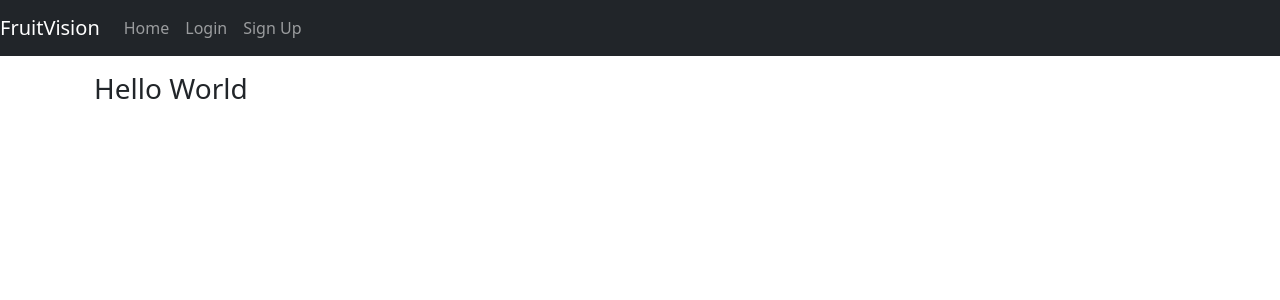
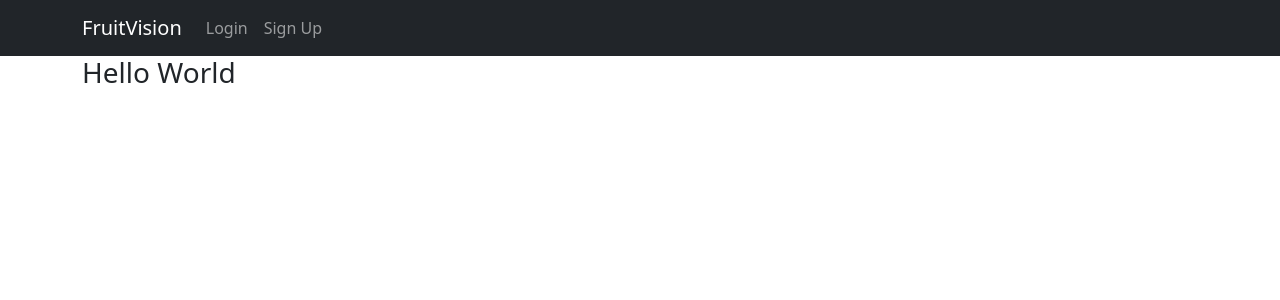
Before and after one commit to rdeepak2002/FruitMonitorWebApp, a React (Create React App) app: page / in a window 1280 px wide. Shown: the top 300 px of the page. Built offline with nearby package versions, Linux system fonts and the light colour scheme.

Commit message:
galaxy brain

```diff
--- a/src/App.js
+++ b/src/App.js
@@ -1,5 +1,5 @@
 import React, { Component } from "react";
-import { Switch, Route, Link } from "react-router-dom";
+import { BrowserRouter as Router, Switch, Route, NavLink, Redirect } from "react-router-dom";
 import "bootstrap/dist/css/bootstrap.min.css";
 import "./App.css";
 
@@ -12,7 +12,7 @@ import Profile from "./components/profile.component";
 import BoardUser from "./components/board-user.component";
 import Device from "./components/device.component";
 
-import { Container, Navbar, Nav } from 'react-bootstrap';
+import { Navbar, Nav } from 'react-bootstrap';
 
 class App extends Component {
   constructor(props) {
@@ -20,7 +20,8 @@ class App extends Component {
     this.logOut = this.logOut.bind(this);
 
     this.state = {
-      currentUser: undefined
+      currentUser: undefined,
+      goToRoot: false
     };
   }
 
@@ -36,67 +37,53 @@ class App extends Component {
 
   logOut() {
     AuthService.logout();
+    this.setState({goToRoot: true});
+    window.location.reload();
   }
 
   render() {
     const { currentUser } = this.state;
 
     return (
+        <Router>
+        {this.state.goToRoot && (
+            <Redirect to="/"></Redirect>
+        )}
+
         <div>
-        <nav className="navbar navbar-expand navbar-dark bg-dark">
-          <Link to={"/"} className="navbar-brand">
-            FruitVision
-          </Link>
-          <div className="navbar-nav mr-auto">
+            <Navbar bg="dark" expand="lg" variant="dark" sticky="top">
+                <div className="container">
+                    <Navbar.Brand href="/">FruitVision</Navbar.Brand>
+                    <Navbar.Toggle aria-controls="basic-navbar-nav" />
 
-            {!currentUser && (
-                <li className="nav-item">
-                    <Link to={"/home"} className="nav-link">
-                        Home
-                    </Link>
-                </li>
+                    <Navbar.Collapse id="basic-navbar-nav">
+                        <Nav className="mr-auto">
+                            {currentUser && (
+                                <NavLink to={"/user"} className="nav-link" activeClassName="active">Devices</NavLink>
+                            )}
+                        </Nav>
+                        <Nav>
+                            {currentUser && (
+                                <NavLink to={"/profile"} className="nav-link" activeClassName="active">My Account</NavLink>
                             )}
 
                             {currentUser && (
-              <li className="nav-item">
-                <Link to={"/user"} className="nav-link">
-                  Devices
-                </Link>
-              </li>
+                                <NavLink to={"/login"} className="nav-link" activeClassName="active" onClick={this.logOut}>Log Out</NavLink>
                             )}
+
+                            {!currentUser && (
+                                <NavLink to={"/login"} className="nav-link" activeClassName="active">Login</NavLink>
+                            )}
+
+                            {!currentUser && (
+                                <NavLink to={"/register"} className="nav-link" activeClassName="active">Sign Up</NavLink>
+                            )}
+                        </Nav>
+                    </Navbar.Collapse>
                 </div>
+            </Navbar>
 
-          {currentUser ? (
-            <div className="navbar-nav ml-auto">
-              <li className="nav-item">
-                <Link to={"/profile"} className="nav-link">
-                  Profile
-                </Link>
-              </li>
-              <li className="nav-item">
-                <a href="/login" className="nav-link" onClick={this.logOut}>
-                  Log Out
-                </a>
-              </li>
-            </div>
-          ) : (
-            <div className="navbar-nav ml-auto">
-              <li className="nav-item">
-                <Link to={"/login"} className="nav-link">
-                  Login
-                </Link>
-              </li>
-
-              <li className="nav-item">
-                <Link to={"/register"} className="nav-link">
-                  Sign Up
-                </Link>
-              </li>
-            </div>
-          )}
-        </nav>
-
-        <div className="container mt-3">
+            <div>
                 <Switch>
                     <Route exact path={["/", "/home"]} component={Home} />
                     <Route exact path="/login" component={Login} />
@@ -104,9 +91,20 @@ class App extends Component {
                     <Route exact path="/profile" component={Profile} />
                     <Route path="/user" component={BoardUser} />
                     <Route path="/device" component={Device} />
+
+                    {(currentUser) && (
+                        <Route path='*'>
+                            <Redirect to="/user" />
+                        </Route>
+                    )}
+
+                    {(!currentUser) && (
+                        <Redirect to="/home" />
+                    )}
                 </Switch>
             </div>
         </div>
+    </Router>
     );
   }
 }
```
Lines whose indentation alone changed are shown as unchanged.
